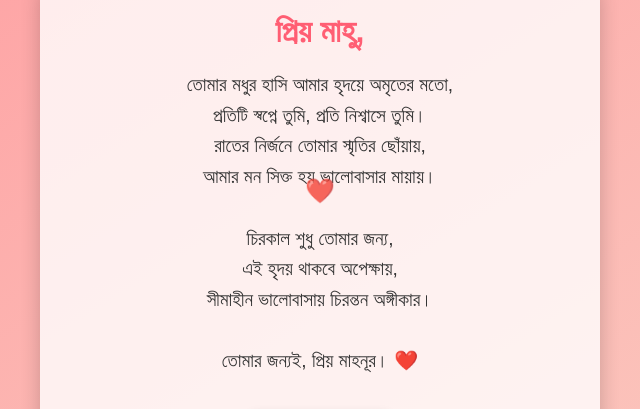
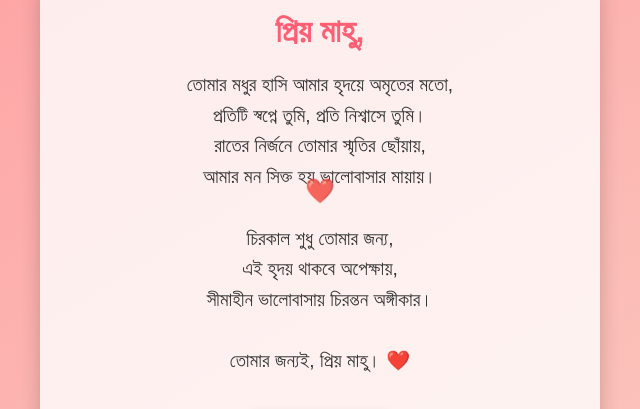
Before and after one commit to jehadjoy55/html, a plain HTML site: page index.html in a window 1280 px wide. Shown: the part 168-577 px from the top of the page, 320-960 px from the left. Drawn offline with Linux system fonts and the light colour scheme.

Commit message:
Update index.html

```diff
--- a/index.html
+++ b/index.html
@@ -103,7 +103,7 @@
             চিরকাল শুধু তোমার জন্য, <br>
             এই হৃদয় থাকবে অপেক্ষায়, <br>
             সীমাহীন ভালোবাসায় চিরন্তন অঙ্গীকার।<br><br>
-            তোমার জন্যই, প্রিয় মাহনূর। ❤️</p>
+            তোমার জন্যই, প্রিয় মাহু। ❤️</p>
             <!-- Play Music Button -->
             <button id="play-button" onclick="toggleMusic()">🎶 Play Music</button>
         </div>
```
